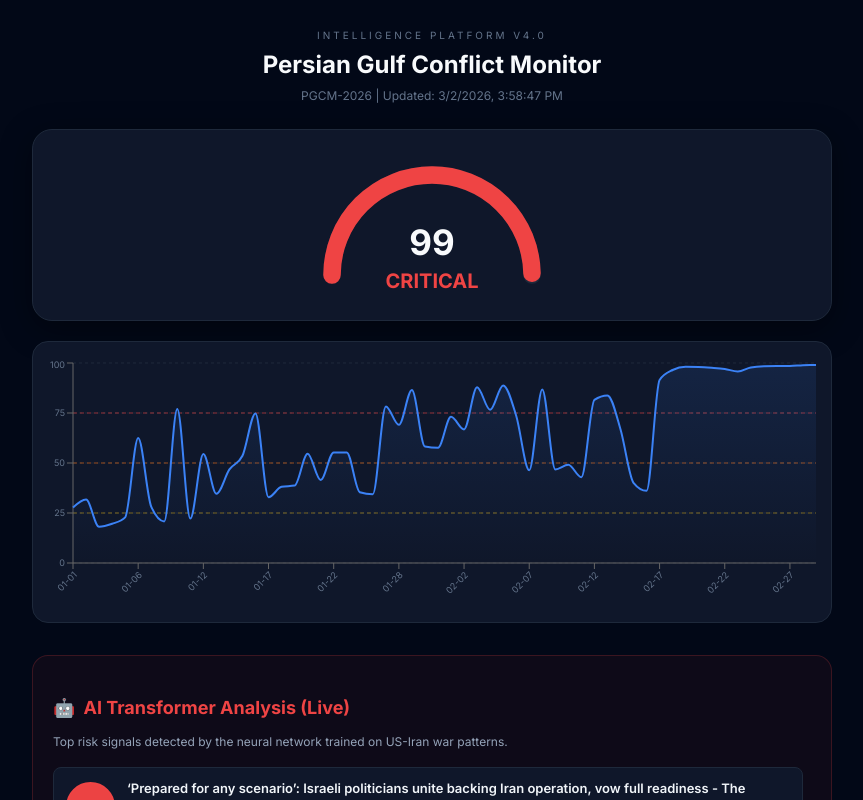
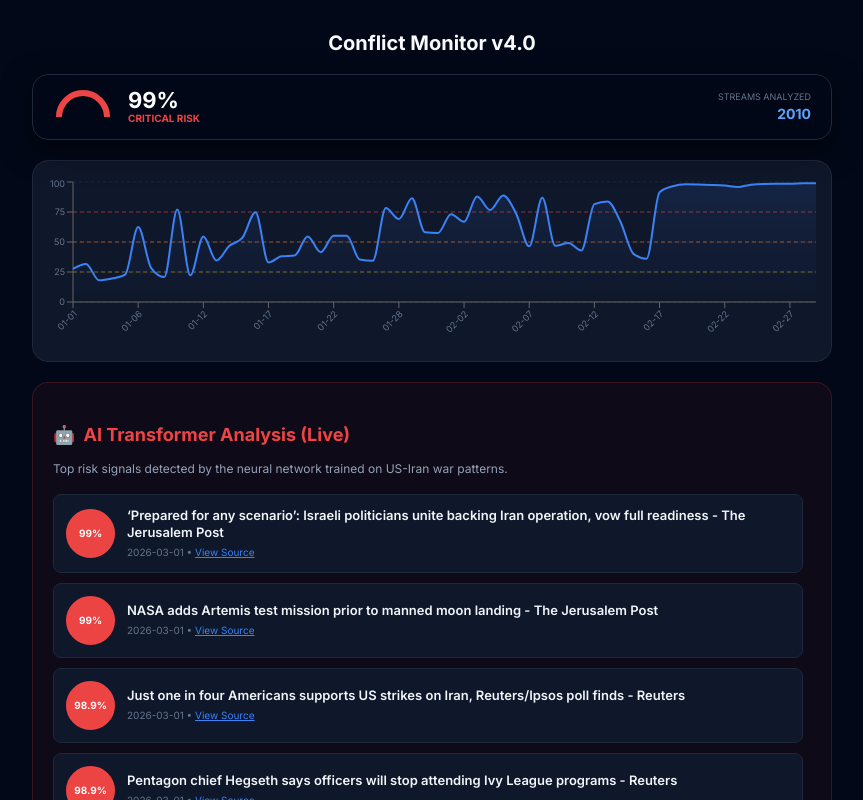
Before and after one commit to GeoTouhme/Political_Analyzer, a React (Vite) app in the folder dashboard_v3/: page / in a window 1280 px wide. Shown: the top 800 px of the page, without its empty margins (208-1071 px from the left). Built offline with nearby package versions, Linux system fonts and the light colour scheme.

Commit message:
ux: implement sticky header for real-time monitoring

```diff
--- a/dashboard_v3/src/App.jsx
+++ b/dashboard_v3/src/App.jsx
@@ -84,40 +84,51 @@ export default function App() {
       fontFamily: "'Inter', 'Segoe UI', sans-serif", color: "#e2e8f0",
       maxWidth: "800px", margin: "0 auto"
     }}>
-      {/* Header */}
-      <div style={{ marginBottom: 24, textAlign: 'center' }}>
-        <div style={{ fontSize: 10, letterSpacing: 3, color: "#64748b", textTransform: "uppercase", marginBottom: 4 }}>
-          Intelligence Platform v4.0
+      {/* Header - Simple & Clean */}
+      <div style={{ marginBottom: 16, textAlign: 'center' }}>
+        <h1 style={{ fontSize: 20, fontWeight: 800, color: "#f8fafc", margin: 0 }}>
+          Conflict Monitor v4.0
+        </h1>
+      </div>
+
+      {/* STICKY RADAR SECTION */}
+      <div style={{
+        position: "sticky",
+        top: 0,
+        zIndex: 100,
+        background: "rgba(2, 8, 23, 0.9)",
+        backdropFilter: "blur(12px)",
+        border: "1px solid #1e293b",
+        borderRadius: 16,
+        padding: "12px 20px",
+        marginBottom: 20,
+        display: "flex",
+        alignItems: "center",
+        justifyContent: "space-between",
+        boxShadow: "0 10px 30px rgba(0,0,0,0.5)"
+      }}>
+        <div style={{ display: "flex", alignItems: "center", gap: 15 }}>
+          <div style={{ width: "60px", height: "40px" }}>
+            <svg viewBox="0 0 100 60">
+              <path d="M 10 50 A 40 40 0 0 1 90 50" fill="none" stroke="#1e293b" strokeWidth="10" />
+              <path d="M 10 50 A 40 40 0 0 1 90 50" fill="none" stroke={LEVEL_COLOR[latestDay.level]} strokeWidth="10"
+                    strokeDasharray={`${(latestDay.avg / 100) * 126} 126`} />
+            </svg>
+          </div>
+          <div>
+            <div style={{ fontSize: 22, fontWeight: 900, color: "#fff", lineHeight: 1 }}>{latestDay.avg}%</div>
+            <div style={{ fontSize: 10, fontWeight: 700, color: LEVEL_COLOR[latestDay.level], textTransform: "uppercase" }}>{latestDay.level} RISK</div>
+          </div>
         </div>
-        <h1 style={{ fontSize: 24, fontWeight: 800, color: "#f8fafc", margin: 0 }}>
-          Persian Gulf Conflict Monitor
-        </h1>
-        <div style={{ color: "#64748b", fontSize: 12, marginTop: 4 }}>
-           PGCM-2026 | Updated: {meta.generated_at ? new Date(meta.generated_at).toLocaleString() : 'Live'}
+        <div style={{ textAlign: "right" }}>
+          <div style={{ fontSize: 9, color: "#64748b" }}>STREAMS ANALYZED</div>
+          <div style={{ fontSize: 14, fontWeight: 800, color: "#58a6ff" }}>{meta.article_count || articles.length}</div>
         </div>
       </div>
 
-      {/* Hero: Gauge */}
-      <div style={{
-        background: "#0f172a", border: "1px solid #1e293b",
-        borderRadius: 20, padding: "20px", marginBottom: 20,
-        display: "flex", flexDirection: "column", alignItems: "center",
-        boxShadow: "0 8px 32px rgba(0,0,0,0.4)"
-      }}>
-        <div style={{ width: "100%", maxWidth: "260px", height: "150px", position: "relative" }}>
-          <svg viewBox="0 0 100 60" style={{ width: "100%", height: "100%" }}>
-            <path d="M 10 50 A 40 40 0 0 1 90 50" fill="none" stroke="#1e293b" strokeWidth="7" strokeLinecap="round" />
-            <path d="M 10 50 A 40 40 0 0 1 90 50" fill="none" stroke={LEVEL_COLOR[latestDay.level]} strokeWidth="7" strokeLinecap="round"
-                  strokeDasharray={`${(latestDay.avg / 100) * 126} 126`} />
-            <text x="50" y="42" textAnchor="middle" fill="#f8fafc" style={{ fontSize: "14px", fontWeight: 900 }}>{latestDay.avg}</text>
-            <text x="50" y="55" textAnchor="middle" fill={LEVEL_COLOR[latestDay.level]} style={{ fontSize: "8px", fontWeight: 800 }}>{latestDay.level}</text>
-          </svg>
-        </div>
-      </div>
-
-      {/* Main Chart */}
-      <div style={{ background: "#0f172a", border: "1px solid #1e293b", borderRadius: 16, padding: "16px 10px 4px", marginBottom: 32 }}>
-        <ResponsiveContainer width="100%" height={260}>
+      {/* Main Chart - Compact */}
+      <div style={{ background: "#0f172a", border: "1px solid #1e293b", borderRadius: 16, padding: "16px 10px 4px", marginBottom: 20 }}>
+        <ResponsiveContainer width="100%" height={180}>
           <ComposedChart data={data}>
             <defs>
               <linearGradient id="areaGrad" x1="0" y1="0" x2="0" y2="1">
```
